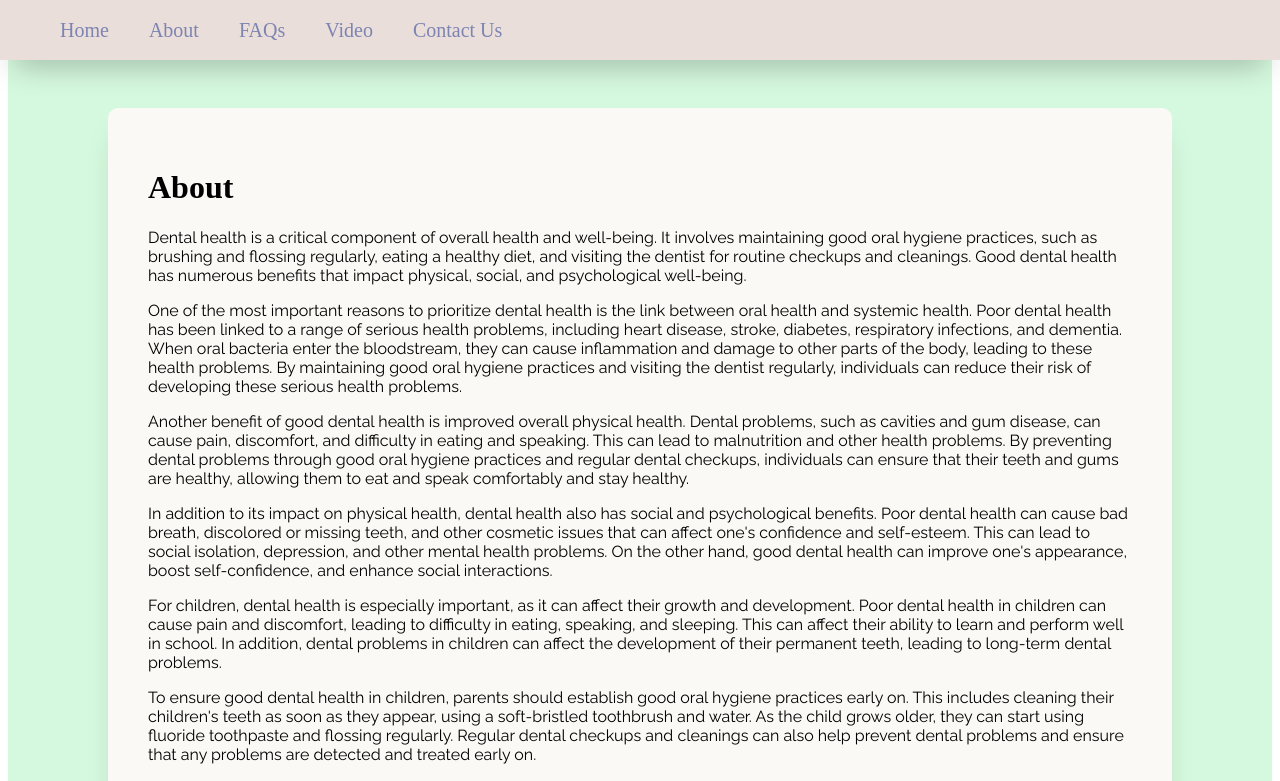
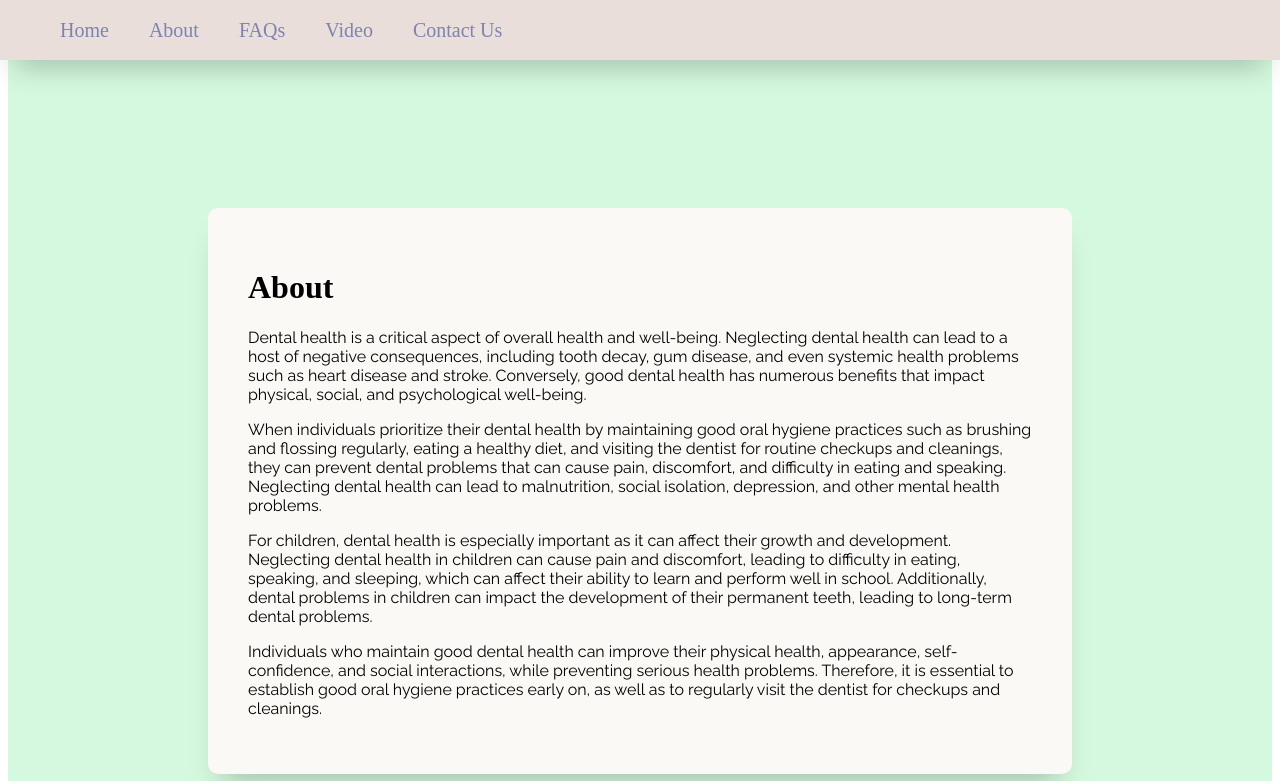
Before and after one commit to IMakeDiscordBots/shshacks2023, a SvelteKit app in the folder healthyRecipe/: page /info in a window 1280 px wide. Shown: the top 781 px of the page. Built offline with nearby package versions, Linux system fonts and the light colour scheme; a web font is replaced by a local one.

Commit message:
changed contents of info page, update video button

```diff
--- a/healthyRecipe/src/routes/info/+page.svelte
+++ b/healthyRecipe/src/routes/info/+page.svelte
@@ -5,34 +5,27 @@
 <Header />
 
 <body>
+    <body>
         <div class="main">
             <div class="content">
                 <h1>About</h1>
                 <div class = "about">
                     <p >
-                    Dental health is a critical component of overall health and well-being. It involves maintaining good oral hygiene practices, such as brushing and flossing regularly, eating a healthy diet, and visiting the dentist for routine checkups and cleanings. Good dental health has numerous benefits that impact physical, social, and psychological well-being.
+                        Dental health is a critical aspect of overall health and well-being. Neglecting dental health can lead to a host of negative consequences, including tooth decay, gum disease, and even systemic health problems such as heart disease and stroke. Conversely, good dental health has numerous benefits that impact physical, social, and psychological well-being.
                     </p>
                     <p >
-                    One of the most important reasons to prioritize dental health is the link between oral health and systemic health. Poor dental health has been linked to a range of serious health problems, including heart disease, stroke, diabetes, respiratory infections, and dementia. When oral bacteria enter the bloodstream, they can cause inflammation and damage to other parts of the body, leading to these health problems. By maintaining good oral hygiene practices and visiting the dentist regularly, individuals can reduce their risk of developing these serious health problems.
+                        When individuals prioritize their dental health by maintaining good oral hygiene practices such as brushing and flossing regularly, eating a healthy diet, and visiting the dentist for routine checkups and cleanings, they can prevent dental problems that can cause pain, discomfort, and difficulty in eating and speaking. Neglecting dental health can lead to malnutrition, social isolation, depression, and other mental health problems.
                     </p>
                     <p >
-                    Another benefit of good dental health is improved overall physical health. Dental problems, such as cavities and gum disease, can cause pain, discomfort, and difficulty in eating and speaking. This can lead to malnutrition and other health problems. By preventing dental problems through good oral hygiene practices and regular dental checkups, individuals can ensure that their teeth and gums are healthy, allowing them to eat and speak comfortably and stay healthy.
+                        For children, dental health is especially important as it can affect their growth and development. Neglecting dental health in children can cause pain and discomfort, leading to difficulty in eating, speaking, and sleeping, which can affect their ability to learn and perform well in school. Additionally, dental problems in children can impact the development of their permanent teeth, leading to long-term dental problems.
                     </p>
                     <p >
-                    In addition to its impact on physical health, dental health also has social and psychological benefits. Poor dental health can cause bad breath, discolored or missing teeth, and other cosmetic issues that can affect one's confidence and self-esteem. This can lead to social isolation, depression, and other mental health problems. On the other hand, good dental health can improve one's appearance, boost self-confidence, and enhance social interactions.
-                </p>
-                <p >
-                    For children, dental health is especially important, as it can affect their growth and development. Poor dental health in children can cause pain and discomfort, leading to difficulty in eating, speaking, and sleeping. This can affect their ability to learn and perform well in school. In addition, dental problems in children can affect the development of their permanent teeth, leading to long-term dental problems.
-                </p>
-                <p >
-                    To ensure good dental health in children, parents should establish good oral hygiene practices early on. This includes cleaning their children's teeth as soon as they appear, using a soft-bristled toothbrush and water. As the child grows older, they can start using fluoride toothpaste and flossing regularly. Regular dental checkups and cleanings can also help prevent dental problems and ensure that any problems are detected and treated early on.
-                </p>
-                <p>
-                    In conclusion, dental health is essential for overall health and well-being. By prioritizing dental health, individuals can maintain good physical health, improve their appearance and confidence, enhance social interactions, and prevent serious health problems. Parents should ensure good dental health in children to support their growth and development. Overall, dental health is a crucial component of a healthy and happy life.
+                        Individuals who maintain good dental health can improve their physical health, appearance, self-confidence, and social interactions, while preventing serious health problems. Therefore, it is essential to establish good oral hygiene practices early on, as well as to regularly visit the dentist for checkups and cleanings.
                     </p>
                 </div>
             </div>
         </div>
+    </body>
 </body>
 
 <style>
```
Also changed, not shown: healthyRecipe/src/routes/VideoP/+page.svelte (+21 -2 lines). Lines whose indentation alone changed are shown as unchanged.
